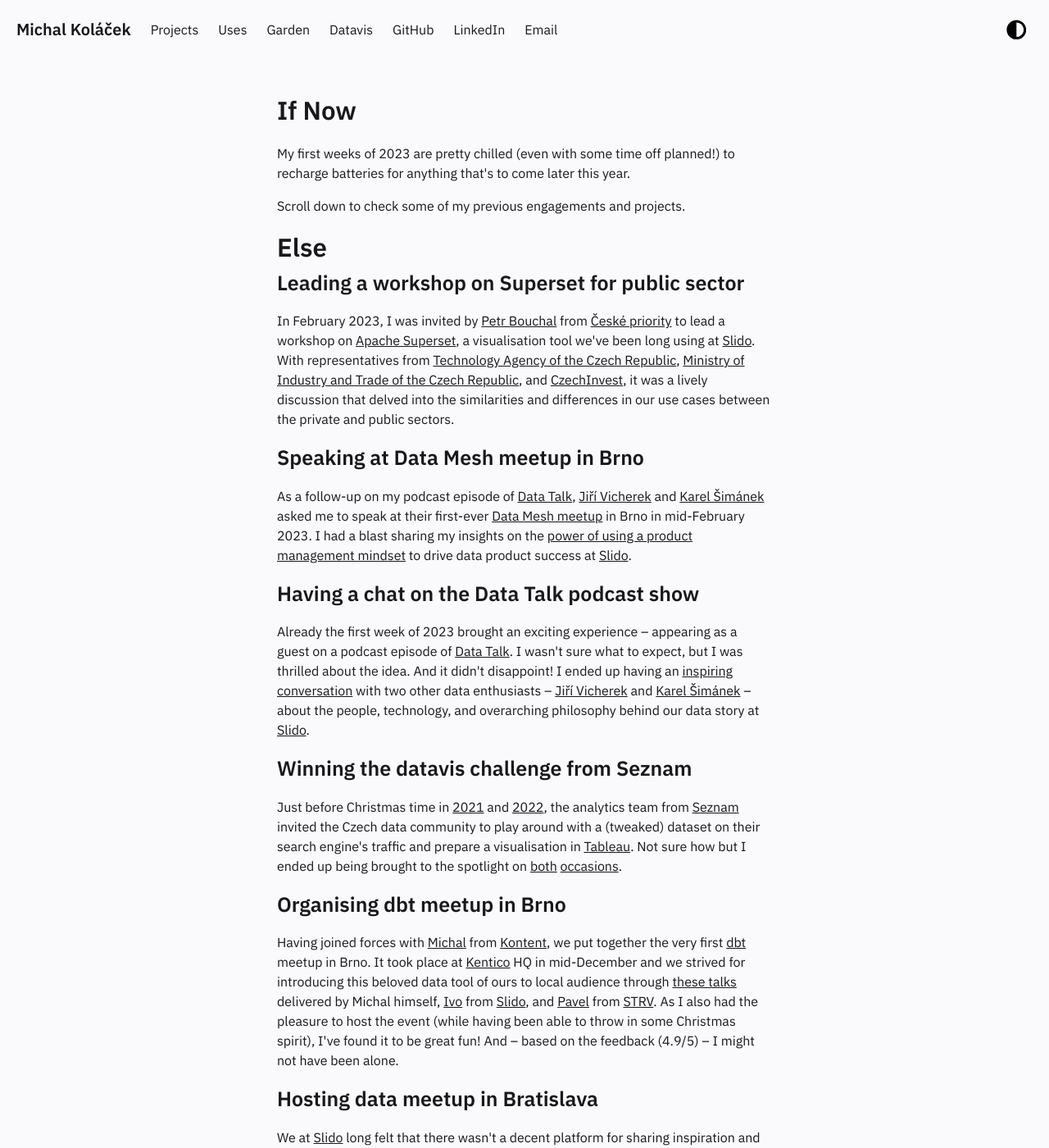
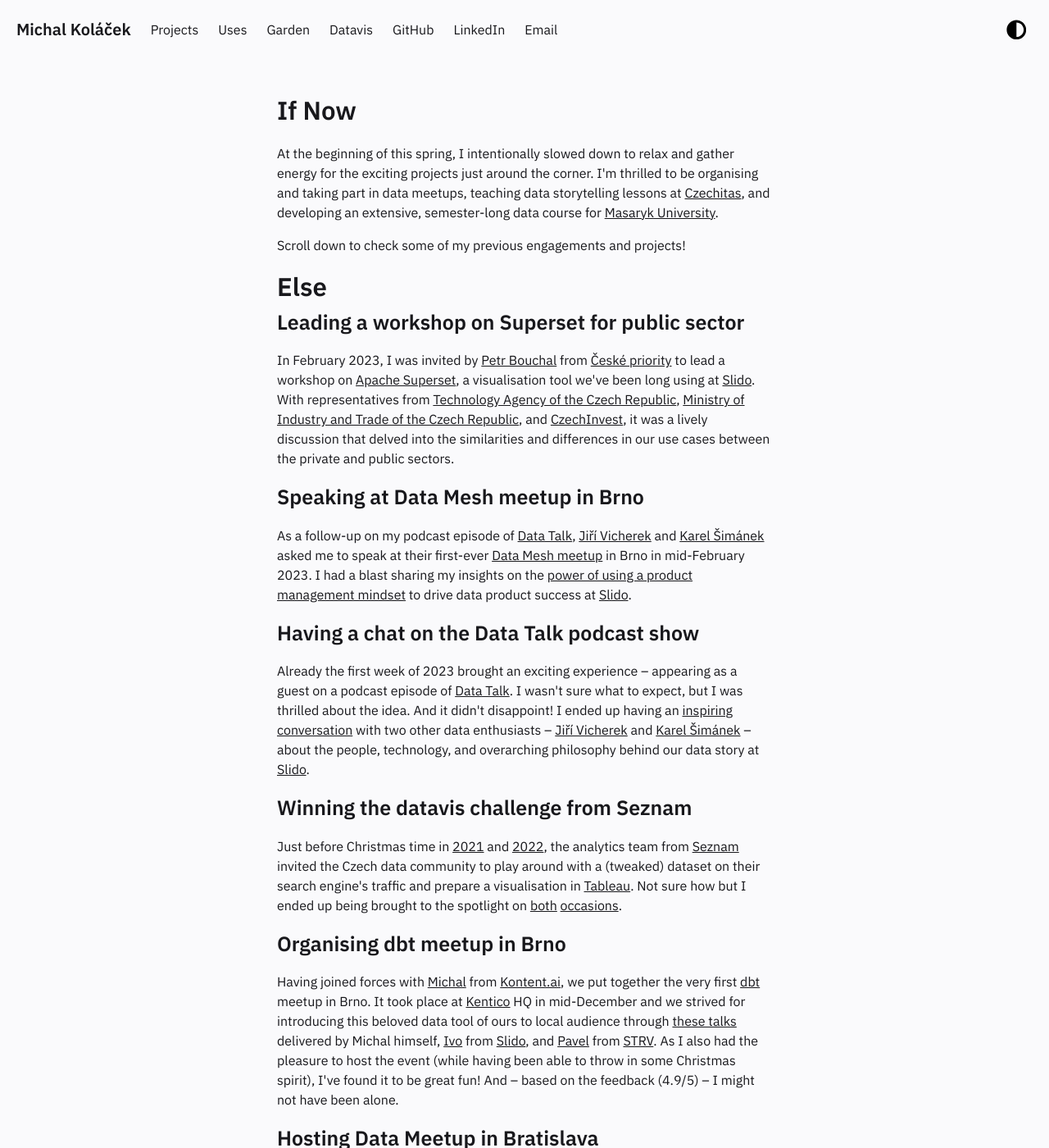
Before and after one commit to one-data-cookie/one-data-cookie.github.io, a Jekyll site: the page built from pages/projects.md, in a window 1280 px wide and 1400 px high. Shown: the whole window at 82% size. Built offline with Jekyll 4.4.1, drawn with Linux system fonts in a browser that asks for light colours.

Commit message:
Update projects

```diff
--- a/pages/projects.md
+++ b/pages/projects.md
@@ -5,9 +5,9 @@
 ---
 
 ## If Now
-My first weeks of 2023 are pretty chilled (even with some time off planned!) to recharge batteries for anything that's to come later this year.
+At the beginning of this spring, I intentionally slowed down to relax and gather energy for the exciting projects just around the corner. I'm thrilled to be organising and taking part in data meetups, teaching data storytelling lessons at [Czechitas](https://www.czechitas.cz/en), and developing an extensive, semester-long data course for [Masaryk University](https://www.muni.cz/en).
 
-Scroll down to check some of my previous engagements and projects.
+Scroll down to check some of my previous engagements and projects!
 
 ## Else
 
@@ -24,9 +24,9 @@
 Just before Christmas time in [2021](https://blog.seznam.cz/2021/11/soutez-tableau-vyzva-od-analytiku-z-vyhledavani/) and [2022](https://blog.seznam.cz/2022/11/soutez-analytici-z-vyhledavani-vas-zvou-do-tableau-vyzvy/), the analytics team from [Seznam](https://www.seznam.cz/) invited the Czech data community to play around with a (tweaked) dataset on their search engine's traffic and prepare a visualisation in [Tableau](https://www.tableau.com/). Not sure how but I ended up being brought to the spotlight on [both](https://blog.seznam.cz/2022/03/5-tipu-pro-vase-vizualizace-aneb-to-nejlepsi-z-tableau-vyzvy/) [occasions](https://blog.seznam.cz/2023/02/zname-viteze-2-rocniku-vyzvy-od-analytiku/).
 
 ### Organising dbt meetup in Brno
-Having joined forces with [Michal](https://www.linkedin.com/in/dubravcik) from [Kontent](https://kontent.ai/), we put together the very first [dbt](https://www.getdbt.com/) meetup in Brno. It took place at [Kentico](https://www.kentico.com/) HQ in mid-December and we strived for introducing this beloved data tool of ours to local audience through [these talks](https://docs.google.com/presentation/d/1XZS-x6uIiNbAKBOUHOGq-c8pg7Q-uYYh2FbHIMqeSus/edit?usp=sharing) delivered by Michal himself, [Ivo](https://www.linkedin.com/in/ivan-steiner) from [Slido](https://www.slido.com/), and [Pavel](https://www.linkedin.com/in/jezekpavel) from [STRV](https://www.strv.com/). As I also had the pleasure to host the event (while having been able to throw in some Christmas spirit), I've found it to be great fun! And – based on the feedback (4.9/5) – I might not have been alone.
+Having joined forces with [Michal](https://www.linkedin.com/in/dubravcik) from [Kontent.ai](https://kontent.ai/), we put together the very first [dbt](https://www.getdbt.com/) meetup in Brno. It took place at [Kentico](https://www.kentico.com/) HQ in mid-December and we strived for introducing this beloved data tool of ours to local audience through [these talks](https://docs.google.com/presentation/d/1XZS-x6uIiNbAKBOUHOGq-c8pg7Q-uYYh2FbHIMqeSus/edit?usp=sharing) delivered by Michal himself, [Ivo](https://www.linkedin.com/in/ivan-steiner) from [Slido](https://www.slido.com/), and [Pavel](https://www.linkedin.com/in/jezekpavel) from [STRV](https://www.strv.com/). As I also had the pleasure to host the event (while having been able to throw in some Christmas spirit), I've found it to be great fun! And – based on the feedback (4.9/5) – I might not have been alone.
 
-### Hosting data meetup in Bratislava
+### Hosting Data Meetup in Bratislava
 We at [Slido](https://www.slido.com/) long felt that there wasn't a decent platform for sharing inspiration and best practices amongst data practitioners in Bratislava. That's why we kicked off a series of data meetups together with our friends from [Kiwi](https://www.kiwi.com/). The first edition came about in early December and was focused on analytics. It featured [these talks](https://docs.google.com/presentation/d/16lasZVOzDS87bCialZzpAa2Q9JS2zEbx8mEaH5euN9c/edit?usp=sharing) given by [Jakub] from [Assetario](https://www.assetario.com/), [Miriama](https://www.linkedin.com/in/miriama-k%C5%99%C3%AD%C5%BEkov%C3%A1-998731114) from [Slido](https://www.slido.com/), and [Tomas](https://www.linkedin.com/in/tomas-tremko) from [Kiwi](https://www.kiwi.com/). There is also a [recording](https://www.youtube.com/watch?v=aiY3TYQfLNU) available, so you can judge for yourself how it went and also whether my hosting fit the bill.
 
 ### Evaluating data projects at Czechitas
```
